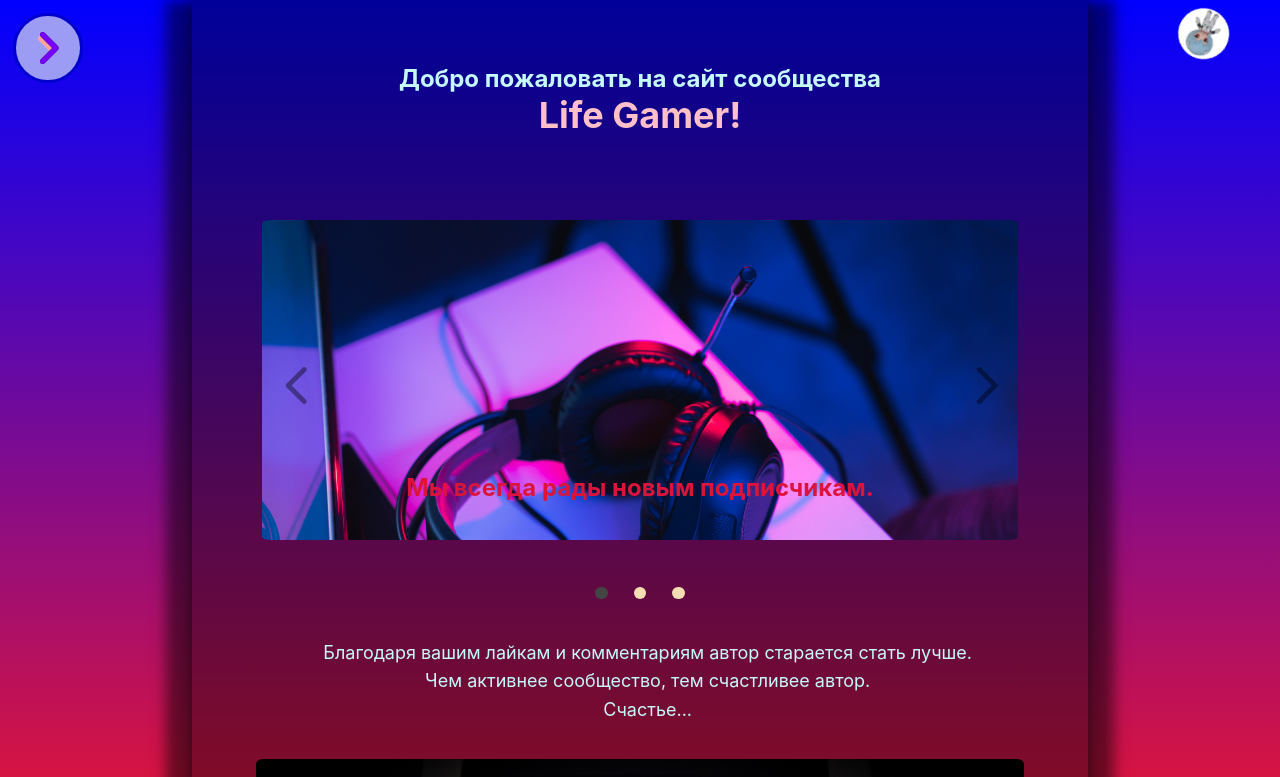
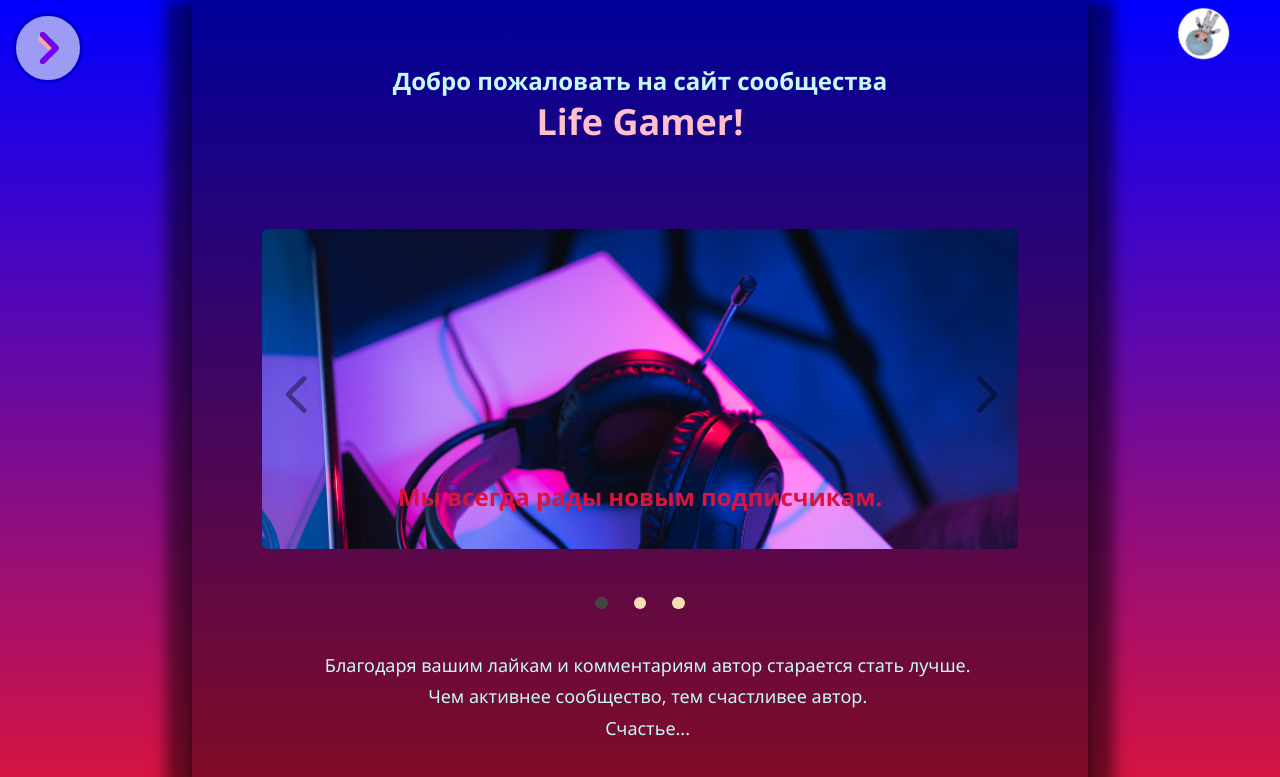
Before and after one commit to Diesfingers228/LifeGamer, a React (Create React App) app in the folder my-app/: page / in a window 1280 px wide. Shown: the top 777 px of the page. Built offline with nearby package versions, Linux system fonts and the light colour scheme.

Commit message:
Life Gamer

```diff
--- a/my-app/src/AppMobileMaxpx.css
+++ b/my-app/src/AppMobileMaxpx.css
@@ -16,6 +16,7 @@
      #root {
         min-height: 100%;
         min-width: 100%;
+        font-family: 'Segoe UI', Tahoma, Geneva, Verdana, sans-serif;
     }
 
     .general-div {
```
